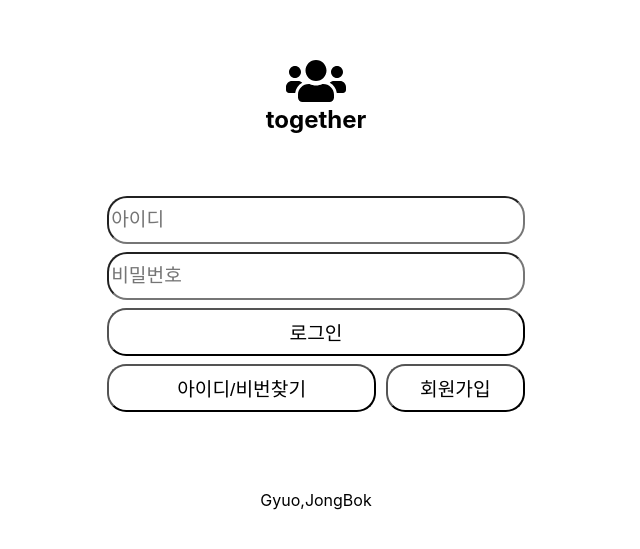
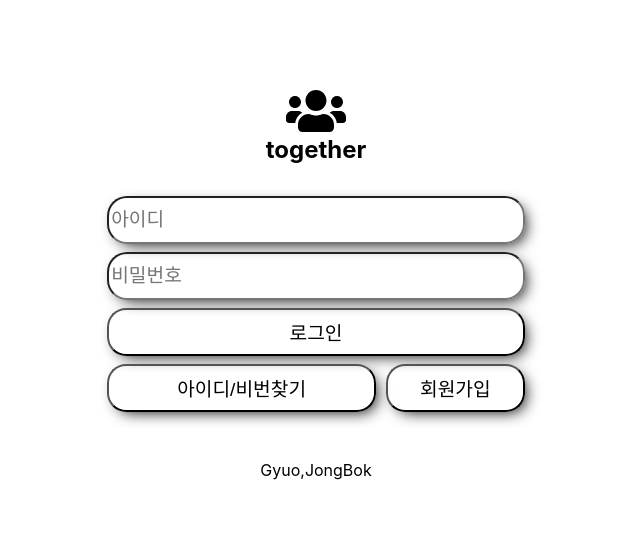
Before and after one commit to JongBok5057/together, a React (Create React App) app: page / in a window 1280 px wide. Shown: the part 113-662 px from the top of the page, without its empty margins (324-964 px from the left). Built offline with nearby package versions, Linux system fonts and the light colour scheme.

Commit message:
login UI update

```diff
--- a/src/components/footer/footer.module.css
+++ b/src/components/footer/footer.module.css
@@ -2,7 +2,6 @@
 
 .footer {
   width: 100%;
-  bottom: -30px;
   background-color: makerGreen;
   text-align: center;
   position: relative;
--- a/src/components/header/header.module.css
+++ b/src/components/header/header.module.css
@@ -1,4 +1,4 @@
-@value makerGrey, makerGreen, makerBlack from  '../../common/colors.css';
+@value makerGrey, makerGreen, makerBlack, makerWhite from  '../../common/colors.css';
 
 .header {
   width: 100%;
@@ -6,14 +6,13 @@
   padding: 0.5em;
   background-color: makerGreen;
   position: relative;
-  top: -30px;
   border-top-left-radius: 20px;
   border-top-right-radius: 20px;
 }
 
 .title {
   margin: 0;
-  color: makerBlack;
+  color: makerWhite;
 }
 
 .logout {
--- a/src/components/login/login.jsx
+++ b/src/components/login/login.jsx
@@ -8,7 +8,7 @@ const Login = (props) => {
   return (
     <section className={styles.login}>
       <Header />
-      <section>
+      <div>
         <ul className={styles.list}>
           <li className={styles.item}>
             <input className={styles.input} type="text" placeholder="아이디" />
@@ -34,7 +34,7 @@ const Login = (props) => {
             </button>
           </li>
         </ul>
-      </section>
+      </div>
       <Footer />
     </section>
   );
--- a/src/components/login/login.module.css
+++ b/src/components/login/login.module.css
@@ -2,7 +2,7 @@
 
 .login {
   width: 30em;
-  height: 30em;
+  height: 26em;
   text-align: center;
   display: flex;
   flex-direction: column;
@@ -28,6 +28,7 @@
   border: 0.2rem solid makerGreen;
   outline: 0;
   border-radius: 20px;
+  box-shadow: 5px 5px 15px -5px;
 }
 .item {
   margin-bottom: 0.5em;
@@ -42,6 +43,7 @@
   cursor: pointer;
   border: 0.2rem solid makerGreen;
   outline: 0;
+  box-shadow: 5px 5px 15px -5px;
 }
 
 .id_button {
@@ -54,6 +56,7 @@
   border: 0.2rem solid makerGreen;
   outline: 0;
   margin-right: 0.5em;
+  box-shadow: 5px 5px 15px -5px;
 }
 
 .signup_button {
@@ -65,8 +68,15 @@
   cursor: pointer;
   border: 0.2rem solid makerGreen;
   outline: 0;
+  box-shadow: 5px 5px 15px -5px;
 }
 
-.id .button:hover {
+.id_button:hover {
   background-color: makerLightPink;
 }
+.login_button:hover {
+  background-color: makerLightPink;
+}
+.signup_button:hover {
+  background-color: makerLightPink;
+}
```
Also changed, not shown: src/components/membership/signup.jsx (deleted, +0 -19 lines), src/components/membership/signup.module.css (deleted).
